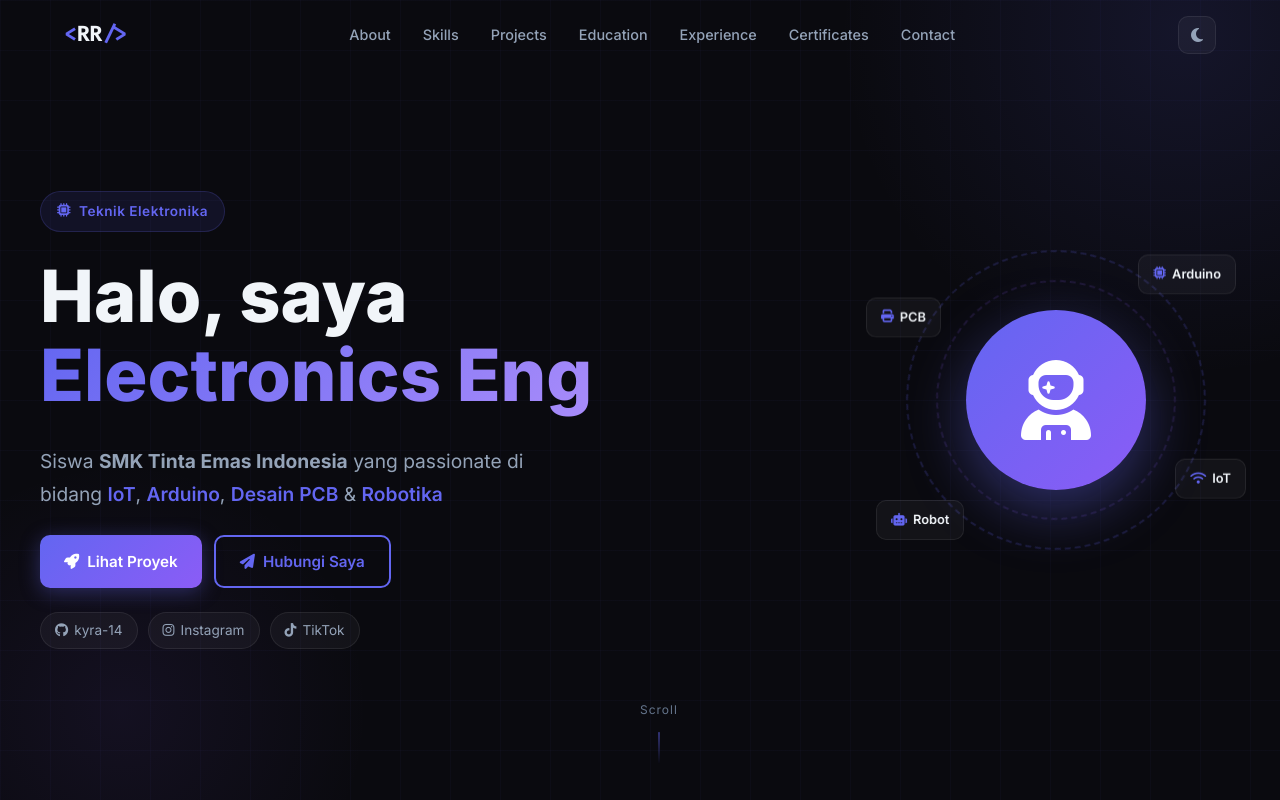
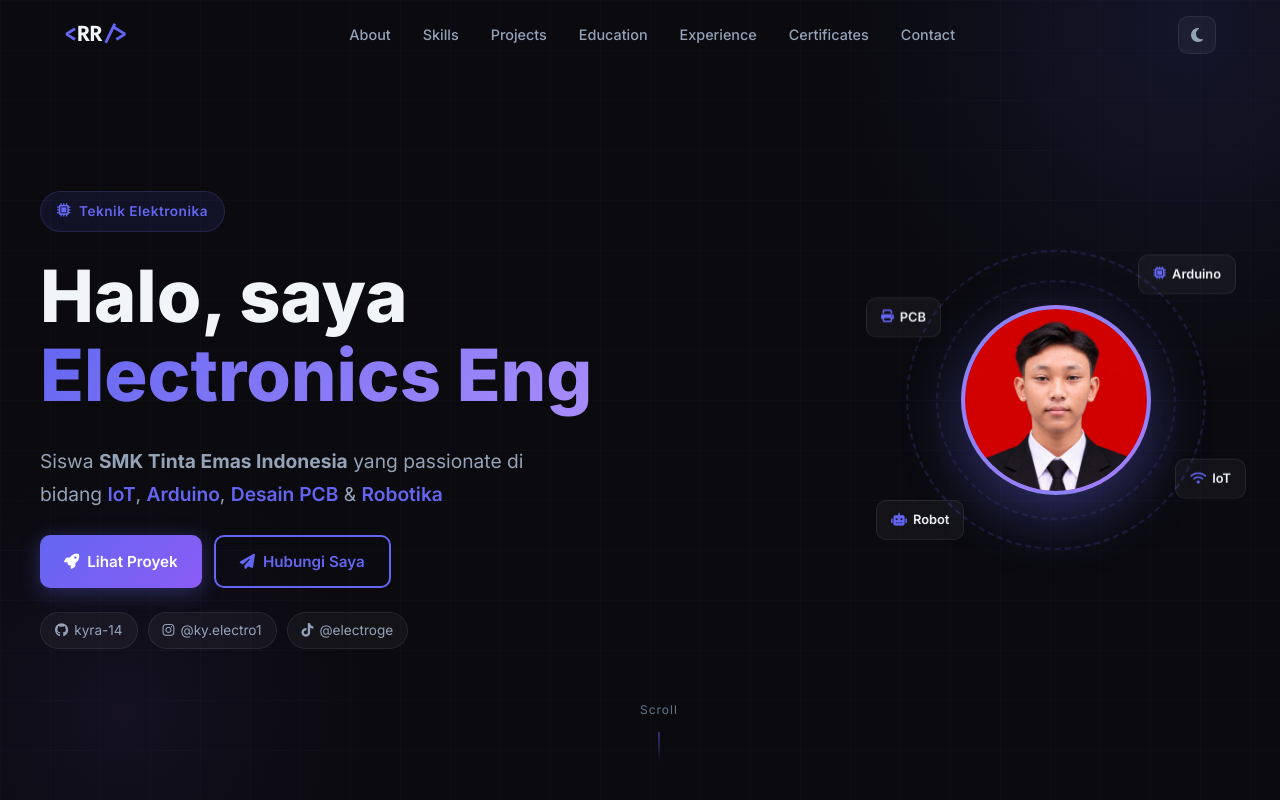
Before and after one commit to kyra-14/www.kyrawa-company, a plain HTML site: page index.html in a window 1280 px wide. Shown: the top 800 px of the page. Drawn offline with Linux system fonts and the light colour scheme.

Commit message:
Update profile photo, Instagram, TikTok, and MTs Assubkiyyah in education

```diff
--- a/index.html
+++ b/index.html
@@ -74,11 +74,11 @@
         <a href="https://github.com/kyra-14" target="_blank" rel="noopener" class="social-pill" aria-label="GitHub">
           <i class="fab fa-github"></i> kyra-14
         </a>
-        <a href="https://instagram.com/" target="_blank" rel="noopener" class="social-pill" aria-label="Instagram">
-          <i class="fab fa-instagram"></i> Instagram
+        <a href="https://www.instagram.com/ky.electro1?vrfl=MTN6YzB4bGY2MGxiNg==" target="_blank" rel="noopener" class="social-pill" aria-label="Instagram">
+          <i class="fab fa-instagram"></i> @ky.electro1
         </a>
-        <a href="https://tiktok.com/" target="_blank" rel="noopener" class="social-pill" aria-label="TikTok">
-          <i class="fab fa-tiktok"></i> TikTok
+        <a href="https://www.tiktok.com/@electroge" target="_blank" rel="noopener" class="social-pill" aria-label="TikTok">
+          <i class="fab fa-tiktok"></i> @electroge
         </a>
       </div>
     </div>
@@ -87,7 +87,7 @@
         <div class="avatar-ring ring-1"></div>
         <div class="avatar-ring ring-2"></div>
         <div class="avatar-circle">
-          <i class="fas fa-user-astronaut avatar-icon"></i>
+          <img src="profile.jpg" alt="Rizky Ramadhani" class="avatar-img" />
         </div>
         <div class="floating-badge badge-1"><i class="fas fa-microchip"></i> Arduino</div>
         <div class="floating-badge badge-2"><i class="fas fa-wifi"></i> IoT</div>
@@ -455,16 +455,16 @@
           <div class="timeline-content glass-card">
             <div class="timeline-header">
               <div>
-                <h3>SMP (Sekolah Menengah Pertama)</h3>
-                <span class="timeline-subtitle">Pendidikan Umum</span>
+                <h3>MTs Assubkiyyah</h3>
+                <span class="timeline-subtitle">Pendidikan Dasar Menengah</span>
               </div>
               <span class="timeline-badge">Lulus</span>
             </div>
             <span class="timeline-period"><i class="far fa-calendar"></i> 2019 — 2022</span>
-            <p>Menyelesaikan pendidikan dasar dengan minat awal di bidang sains dan teknologi.</p>
+            <p>Menyelesaikan pendidikan dasar menengah dengan minat awal yang kuat di bidang sains, logika, dan dasar teknologi.</p>
             <div class="timeline-tags">
-              <span>IPA</span>
-              <span>Matematika</span>
+              <span>MTs Assubkiyyah</span>
+              <span>Sains</span>
               <span>Teknologi</span>
             </div>
           </div>
@@ -626,24 +626,24 @@
             <i class="fas fa-arrow-right contact-arrow"></i>
           </a>
 
-          <a href="https://instagram.com/" target="_blank" rel="noopener" class="contact-card glass-card">
+          <a href="https://www.instagram.com/ky.electro1?vrfl=MTN6YzB4bGY2MGxiNg==" target="_blank" rel="noopener" class="contact-card glass-card">
             <div class="contact-card-icon" style="background: linear-gradient(135deg, #e1306c, #833ab4)">
               <i class="fab fa-instagram"></i>
             </div>
             <div class="contact-card-info">
               <span class="contact-card-label">Instagram</span>
-              <span class="contact-card-value">@username_instagram</span>
+              <span class="contact-card-value">@ky.electro1</span>
             </div>
             <i class="fas fa-arrow-right contact-arrow"></i>
           </a>
 
-          <a href="https://tiktok.com/" target="_blank" rel="noopener" class="contact-card glass-card">
+          <a href="https://www.tiktok.com/@electroge" target="_blank" rel="noopener" class="contact-card glass-card">
             <div class="contact-card-icon" style="background: linear-gradient(135deg, #000, #333)">
               <i class="fab fa-tiktok"></i>
             </div>
             <div class="contact-card-info">
               <span class="contact-card-label">TikTok</span>
-              <span class="contact-card-value">@username_tiktok</span>
+              <span class="contact-card-value">@electroge</span>
             </div>
             <i class="fas fa-arrow-right contact-arrow"></i>
           </a>
@@ -706,8 +706,8 @@
         </div>
         <div class="footer-socials">
           <a href="https://github.com/kyra-14" target="_blank" rel="noopener" aria-label="GitHub"><i class="fab fa-github"></i></a>
-          <a href="https://instagram.com/" target="_blank" rel="noopener" aria-label="Instagram"><i class="fab fa-instagram"></i></a>
-          <a href="https://tiktok.com/" target="_blank" rel="noopener" aria-label="TikTok"><i class="fab fa-tiktok"></i></a>
+          <a href="https://www.instagram.com/ky.electro1?vrfl=MTN6YzB4bGY2MGxiNg==" target="_blank" rel="noopener" aria-label="Instagram"><i class="fab fa-instagram"></i></a>
+          <a href="https://www.tiktok.com/@electroge" target="_blank" rel="noopener" aria-label="TikTok"><i class="fab fa-tiktok"></i></a>
         </div>
       </div>
       <div class="footer-bottom">
--- a/style.css
+++ b/style.css
@@ -530,8 +530,8 @@ img {
 }
 
 .avatar-circle {
-  width: 180px;
-  height: 180px;
+  width: 190px;
+  height: 190px;
   border-radius: 50%;
   background: var(--gradient-primary);
   display: flex;
@@ -540,11 +540,16 @@ img {
   box-shadow: 0 20px 60px rgba(99, 102, 241, 0.4);
   position: relative;
   z-index: 1;
-}
-
-.avatar-icon {
-  font-size: 5rem;
-  color: white;
+  overflow: hidden;
+  border: 4px solid rgba(255, 255, 255, 0.2);
+}
+
+.avatar-img {
+  width: 100%;
+  height: 100%;
+  object-fit: cover;
+  object-position: center 20%;
+  border-radius: 50%;
 }
 
 .floating-badge {
```
Also changed, not shown: profile.jpg (added).
